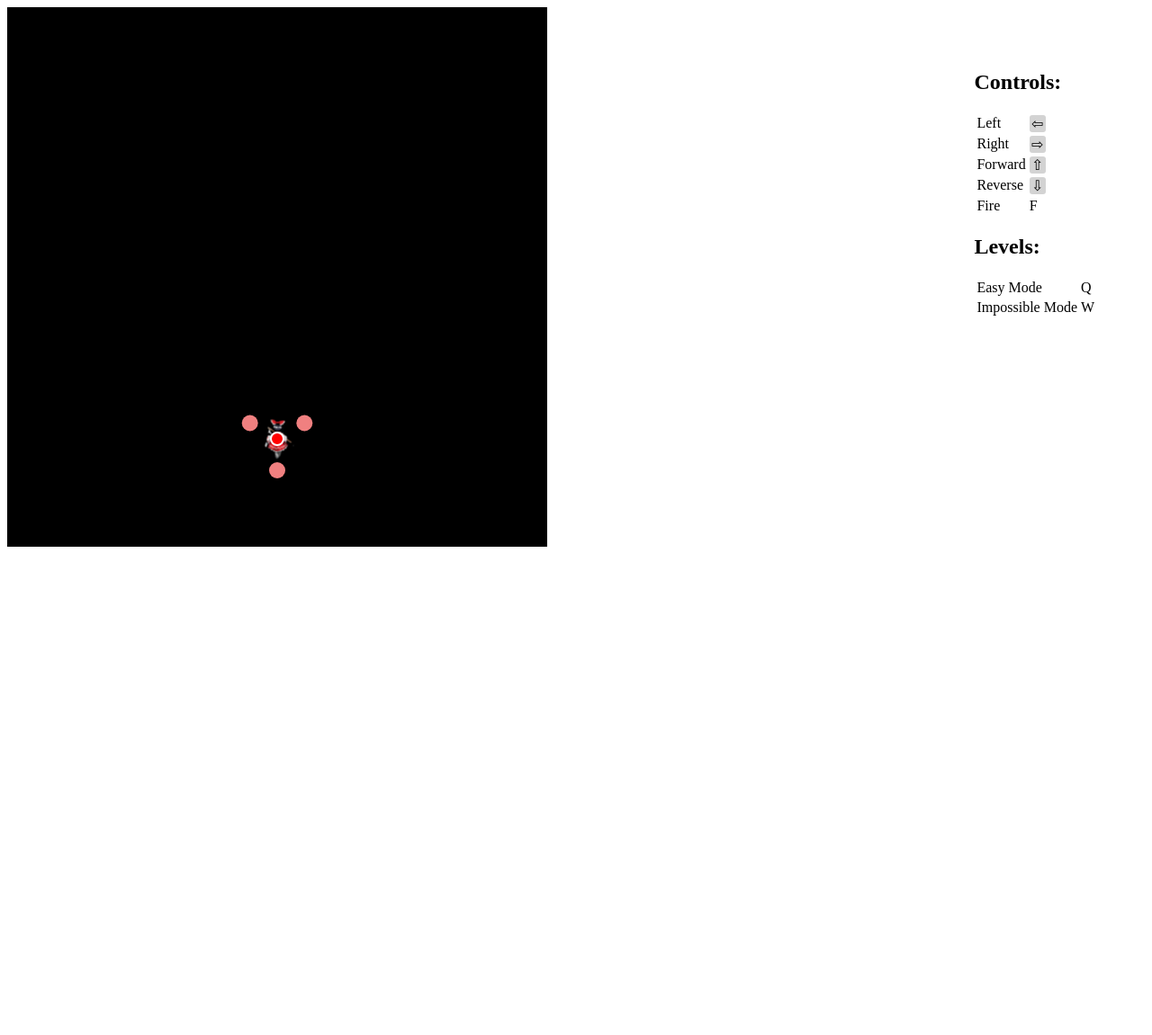
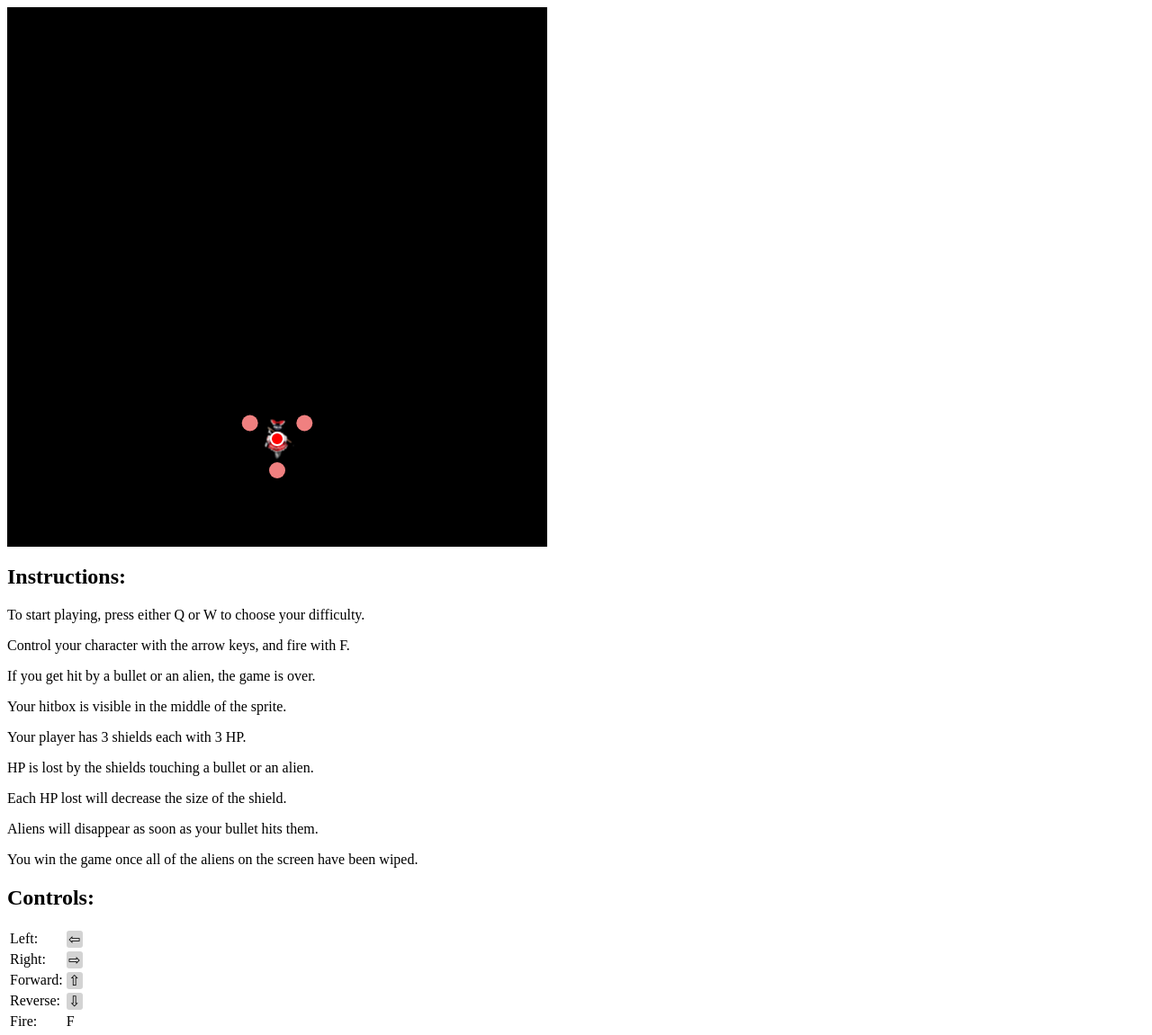
Before and after one commit to dichromatic/touhouts, a website built with webpack: page spaceinvaders.html in a window 1280 px wide. Shown: the top 1151 px of the page at 90% size. Before the commit the page ends 800 px from the top, so only its background shows below. Built offline with nearby package versions, Linux system fonts and the light colour scheme.

Commit message:
changes to html

```diff
--- a/spaceinvaders.html
+++ b/spaceinvaders.html
@@ -42,8 +42,9 @@
     background-color:pink;
   }
   div#controls {
-      float: right;
-      margin: 50px;
+      float: left;
+      margin-right: 1000px;
+      width: 600px;
   }
   .center{
       display: block;
@@ -65,22 +66,33 @@
     </g>
 </svg>
 <div id="controls">
+<h2>Instructions:</h2>
+<p>To start playing, press either Q or W to choose your difficulty.</p>
+<p>Control your character with the arrow keys, and fire with F.</p>
+<p>If you get hit by a bullet or an alien, the game is over.</p>
+<p>Your hitbox is visible in the middle of the sprite.</p>
+<p>Your player has 3 shields each with 3 HP. </p>
+<p>HP is lost by the shields touching a bullet or an alien.</p>
+<p>Each HP lost will decrease the size of the shield. </p>
+<p>Aliens will disappear as soon as your bullet hits them.</p>
+<p>You win the game once all of the aliens on the screen have been wiped.</p>
+
 <h2>Controls:</h2>
 <table>
     <!-- <tr><td>Thrust</td><td>Up Arrow</td></tr> -->
-    <tr><td>Left</td><td><div id="ArrowLeft" class="key">&#8678;</div></td></tr>
-    <tr><td>Right</td><td><div id="ArrowRight" class="key">&#8680;</div></td></tr>
-    <tr><td>Forward</td><td><div id="ArrowUp" class="key">&#8679;</div></td></tr>
-    <tr><td>Reverse</td><td><div id="ArrowDown" class="key">&#8681;</div></td></tr>
-    <tr><td>Fire</td><td>F<div class="key"></div></td>
+    <tr><td>Left:</td><td><div id="ArrowLeft" class="key">&#8678;</div></td></tr>
+    <tr><td>Right:</td><td><div id="ArrowRight" class="key">&#8680;</div></td></tr>
+    <tr><td>Forward:</td><td><div id="ArrowUp" class="key">&#8679;</div></td></tr>
+    <tr><td>Reverse:</td><td><div id="ArrowDown" class="key">&#8681;</div></td></tr>
+    <tr><td>Fire:</td><td>F<div class="key"></div></td>
     <!--
     <tr><td>Restart Game</td><td>F5</td></tr> -->
 </table>
 <h2>Levels:</h2>
 <table>
     <!-- <tr><td>Thrust</td><td>Up Arrow</td></tr> -->
-    <tr><td>Easy Mode</td><td>Q<div class="key"></div></td>
-    <tr><td>Impossible Mode</td><td>W<div class="key"></div></td>
+    <tr><td>Easy Mode:</td><td>Q<div class="key"></div></td>
+    <tr><td>Hard Mode:</td><td>W<div class="key"></div></td>
     <!--
     <tr><td>Restart Game</td><td>F5</td></tr> -->
 </table>
```
